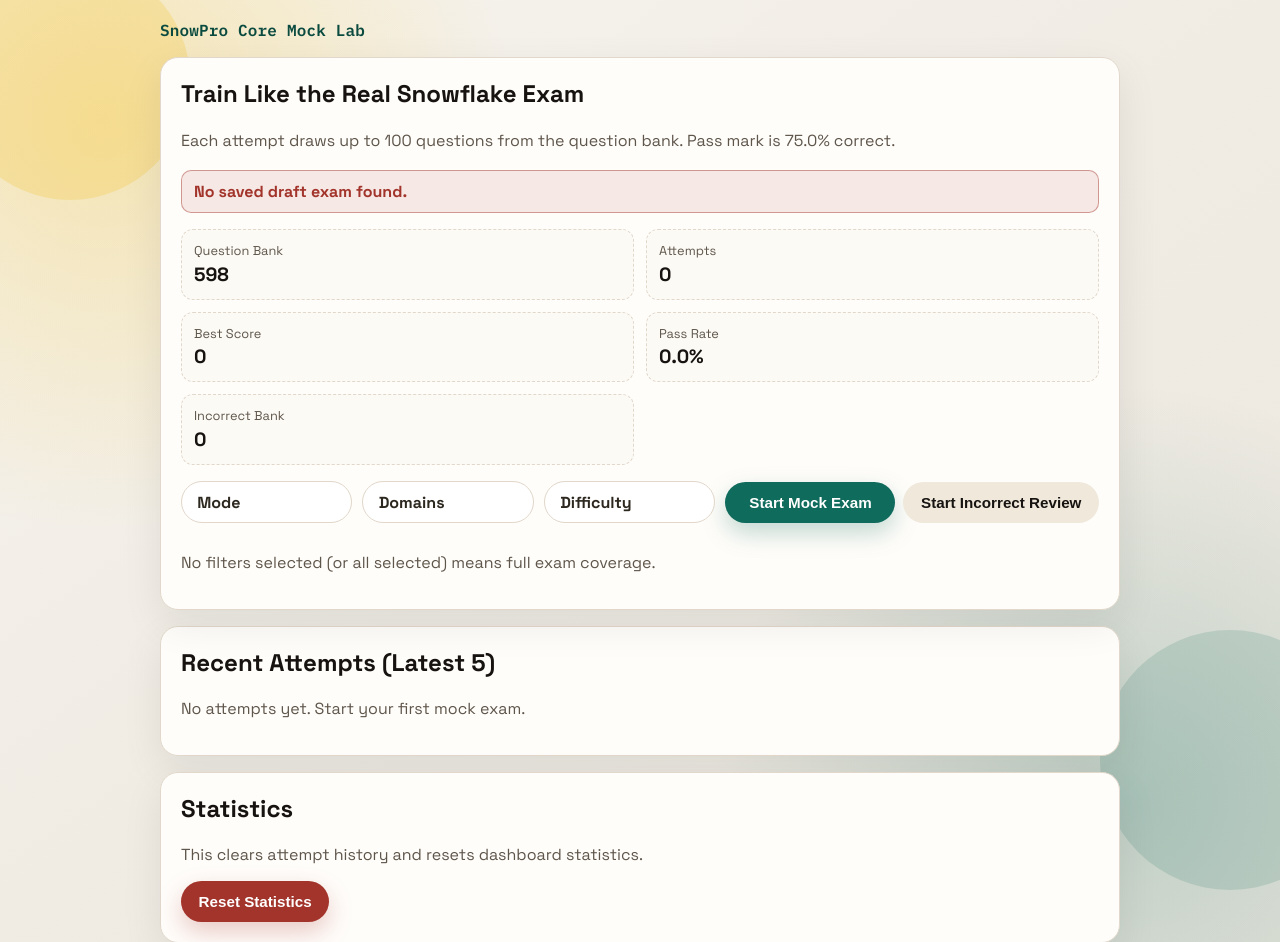
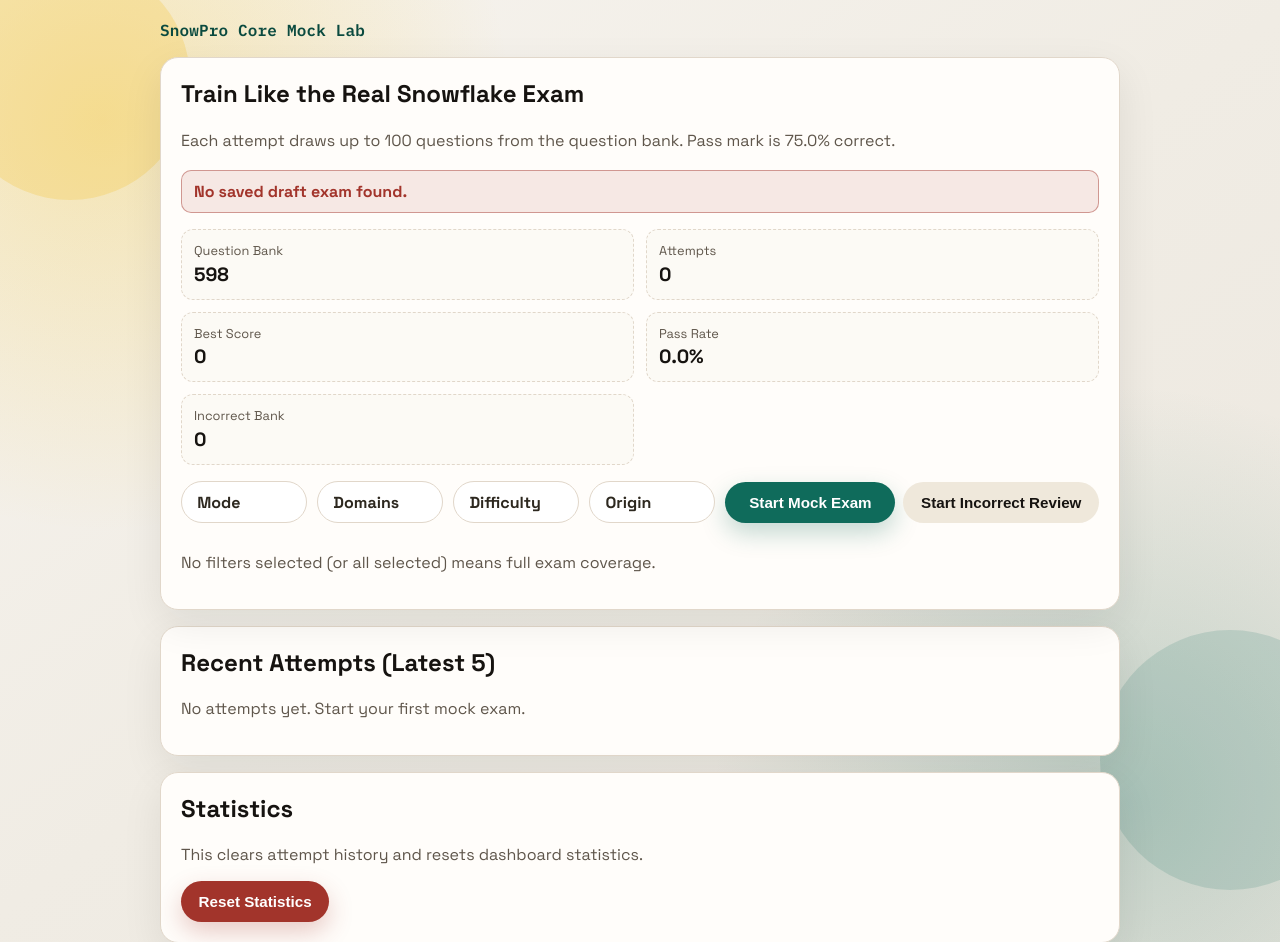
Before and after one commit to parhambrz/snowpro-core, a Flask app: a page that uses src/templates/index.html in a window 1280 px wide. Shown: the top 942 px of the page. Run offline with Flask 3, Linux system fonts and the light colour scheme; the visitor is signed in with stand-in values (Sample User, id 1); some libraries are stand-ins or nearby versions.

Commit message:
Add origin as a selectable exam filter in the interface

```diff
--- a/src/app.py
+++ b/src/app.py
@@ -293,6 +293,7 @@
     recent_results = list(reversed(all_results[-MAX_RECENT_RESULTS:]))
     available_domains = sorted({q["domain"] for q in questions})
     available_difficulties = sorted({q["difficulty"] for q in questions})
+    available_origins = sorted({q["origin"] for q in questions})
     error_message = request.args.get("error")
     draft = load_draft()
 
@@ -330,6 +331,7 @@
         exam_size=EXAM_SIZE,
         available_domains=available_domains,
         available_difficulties=available_difficulties,
+        available_origins=available_origins,
         error_message=error_message,
         draft_summary=draft_summary,
     )
@@ -343,6 +345,7 @@
     incorrect_bank = load_incorrect_bank()
     selected_domains = set(request.form.getlist("domains"))
     selected_difficulties = {d.lower() for d in request.form.getlist("difficulties")}
+    selected_origins = set(request.form.getlist("origins"))
     mode = request.form.get("mode", "exam").strip().lower()
     source = request.form.get("source", "regular").strip().lower()
     if mode not in {"exam", "practice"}:
@@ -381,6 +384,7 @@
         for q in base_questions
         if (not selected_domains or q["domain"] in selected_domains)
         and (not selected_difficulties or q["difficulty"] in selected_difficulties)
+        and (not selected_origins or q["origin"] in selected_origins)
     ]
 
     if len(filtered_questions) == 0:
@@ -410,6 +414,7 @@
         "settings": {
             "domains": sorted(selected_domains),
             "difficulties": sorted(selected_difficulties),
+            "origins": sorted(selected_origins),
         },
     }
     set_exam_state(exam_state)
--- a/src/templates/index.html
+++ b/src/templates/index.html
@@ -74,6 +74,18 @@
         </div>
       </details>
 
+      <details class="inline-dropdown">
+        <summary>Origin</summary>
+        <div class="dropdown-menu">
+          {% for origin in available_origins %}
+          <label class="check-item compact">
+            <input type="checkbox" name="origins" value="{{ origin }}" />
+            <span>{{ origin }}</span>
+          </label>
+          {% endfor %}
+        </div>
+      </details>
+
       <div class="start-buttons">
         <button class="btn-primary" type="submit" name="source" value="regular">Start Mock Exam</button>
         <button class="btn-secondary" type="submit" name="source" value="incorrect">Start Incorrect Review</button>
```
